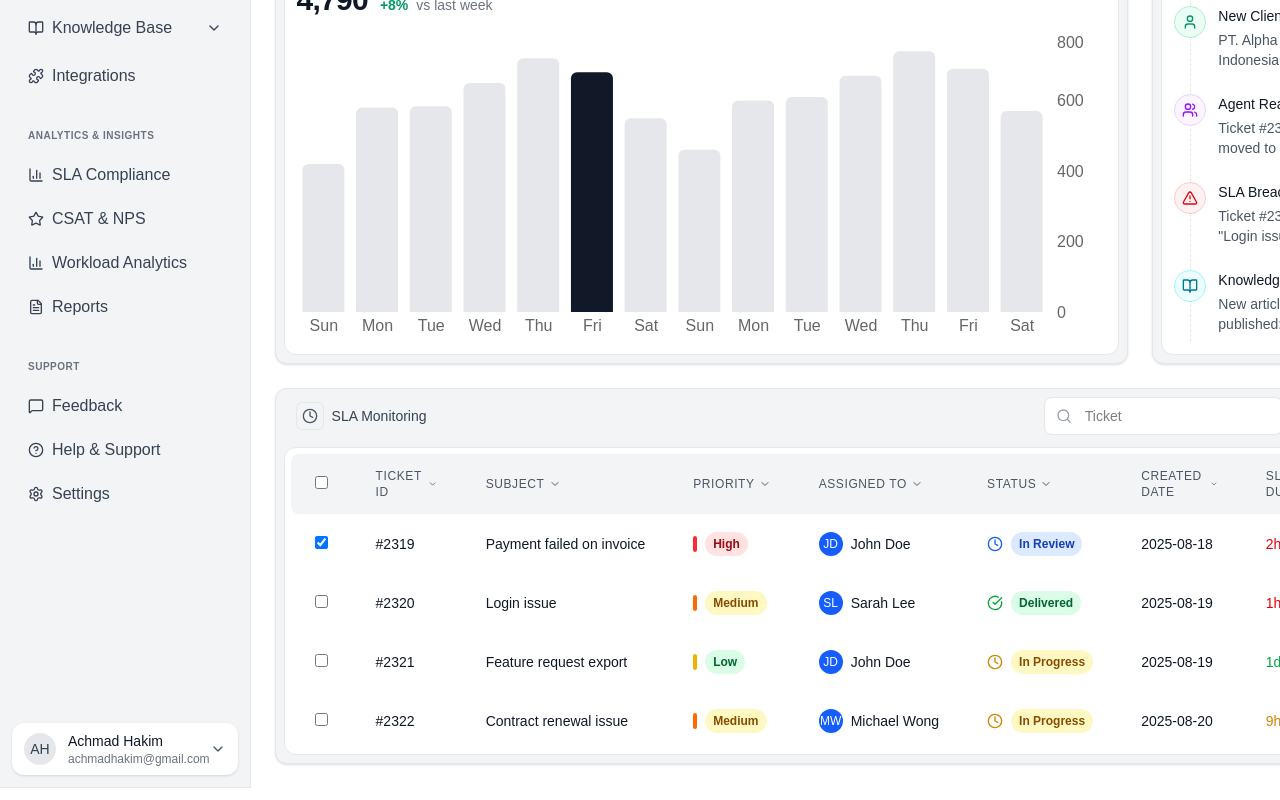
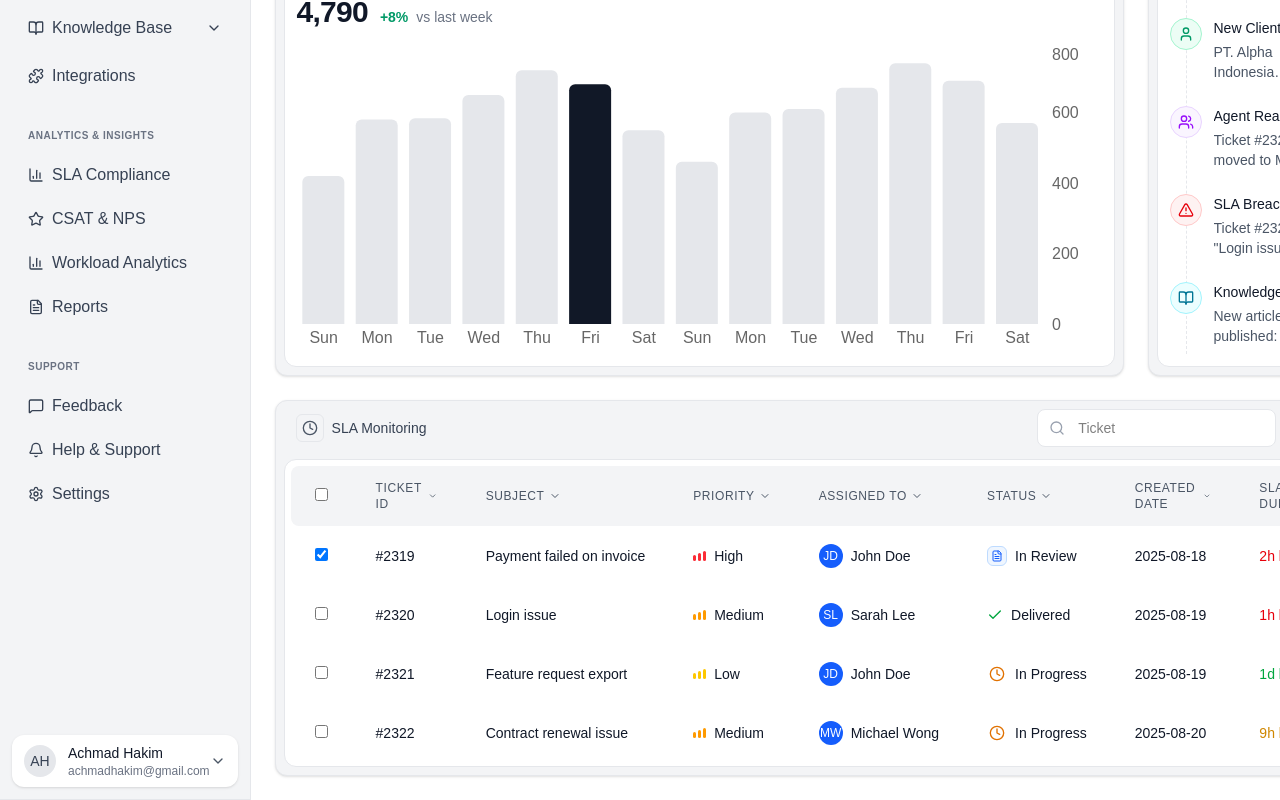
Before and after one commit to Mikdad-mk/analyitics-page, a Next.js app: page / in a window 1280 px wide. Shown: the part 460-1260 px from the top of the page. Built offline with nearby package versions, Linux system fonts and the light colour scheme; a web font is replaced by a local one.

Commit message:
layout updated

```diff
--- a/src/app/page.tsx
+++ b/src/app/page.tsx
@@ -15,7 +15,9 @@ import {
   Clock,
   AlertTriangle,
   CheckCircle,
+  Check,
   MoreHorizontal,
+  MoreVertical,
   Filter,
   Calendar,
   User,
@@ -149,7 +151,7 @@ export default function Dashboard() {
           <nav className="space-y-2 ">
             <h3 className="px-3 text-[10px] font-semibold text-gray-500 uppercase tracking-wider mb-2">Main Navigation</h3>
             <div className="bg-white text-gray-900 px-3 py-2 rounded-lg flex items-center space-x-2 border border-gray-200 shadow-sm cursor-pointer" onClick={() => setIsSidebarOpen(false)}>
-              <Grid3X3 className="w-4 h-4" />
+              <LayoutGrid className="w-4 h-4" />
               <span className="font-medium">Overview</span>
             </div>
 
@@ -231,7 +233,7 @@ export default function Dashboard() {
                 <span>Feedback</span>
               </div>
               <div className="px-3 py-2 text-gray-700 hover:bg-gray-50 rounded-lg cursor-pointer flex items-center space-x-2">
-                <HelpCircle className="w-4 h-4" />
+                <Bell className="w-4 h-4" />
                 <span>Help & Support</span>
               </div>
               <div className="px-3 py-2 text-gray-700 hover:bg-gray-50 rounded-lg cursor-pointer flex items-center space-x-2">
@@ -274,14 +276,14 @@ export default function Dashboard() {
                 <PanelLeft className="w-4 h-4" />
               </button>
               <button className="p-2 hover:bg-gray-100 rounded-lg text-gray-600">
-                <HelpCircle className="w-4 h-4" />
+                <Bell className="w-4 h-4" />
               </button>
               <button className="p-2 hover:bg-gray-100 rounded-lg text-gray-600">
-                <Bell className="w-4 h-4" />
+                <Settings className="w-4 h-4" />
               </button>
             </div>
           </div>
-          <div className="mt-2 border-t border-dashed border-gray-200" />
+          <div className="mt-5 border-t border-dashed border-gray-200" />
           {/* Bottom row: title + controls */}
           <div className="mt-3 flex flex-col sm:flex-row sm:items-center sm:justify-between gap-2">
             <div>
@@ -295,7 +297,7 @@ export default function Dashboard() {
                 <ChevronDown className="w-4 h-4 text-gray-500" />
               </button>
               <button className="p-2 hover:bg-gray-100 rounded-lg text-gray-600">
-                <MoreHorizontal className="w-4 h-4" />
+                <MoreVertical className="w-4 h-4" />
               </button>
             </div>
           </div>
@@ -557,19 +559,25 @@ export default function Dashboard() {
                       <td className="px-3 sm:px-6 py-3 sm:py-4 whitespace-nowrap text-xs sm:text-sm font-medium text-gray-900">{ticket.id}</td>
                       <td className="px-3 sm:px-6 py-3 sm:py-4 whitespace-nowrap text-xs sm:text-sm text-gray-900">{ticket.subject}</td>
                       <td className="px-3 sm:px-6 py-3 sm:py-4 whitespace-nowrap">
-                        <div className="flex items-center space-x-1 sm:space-x-2">
-                          <div className={`w-1 h-3 sm:h-4 rounded ${
-                            ticket.priority === 'High' ? 'bg-red-500' :
-                            ticket.priority === 'Medium' ? 'bg-orange-500' :
-                            'bg-yellow-500'
-                          }`}></div>
-                          <span className={`inline-flex px-1.5 sm:px-2 py-0.5 sm:py-1 text-xs font-semibold rounded-full ${
-                            ticket.priority === 'High' ? 'bg-red-100 text-red-800' :
-                            ticket.priority === 'Medium' ? 'bg-yellow-100 text-yellow-800' :
-                            'bg-green-100 text-green-800'
-                          }`}>
-                            {ticket.priority}
-                          </span>
+                        <div className="flex items-center space-x-2">
+                          <div className="flex items-end gap-[2px]">
+                            <span className={`w-[3px] h-[6px] rounded-sm ${
+                              ticket.priority === 'High' ? 'bg-red-500' :
+                              ticket.priority === 'Medium' ? 'bg-amber-500' :
+                              'bg-yellow-400'
+                            }`}></span>
+                            <span className={`w-[3px] h-[8px] rounded-sm ${
+                              ticket.priority === 'High' ? 'bg-red-500' :
+                              ticket.priority === 'Medium' ? 'bg-amber-500' :
+                              'bg-yellow-400'
+                            }`}></span>
+                            <span className={`w-[3px] h-[10px] rounded-sm ${
+                              ticket.priority === 'High' ? 'bg-red-500' :
+                              ticket.priority === 'Medium' ? 'bg-amber-500' :
+                              'bg-yellow-400'
+                            }`}></span>
+                          </div>
+                          <span className="text-xs sm:text-sm text-gray-900">{ticket.priority}</span>
                         </div>
                       </td>
                       <td className="px-3 sm:px-6 py-3 sm:py-4 whitespace-nowrap">
@@ -581,17 +589,21 @@ export default function Dashboard() {
                         </div>
                       </td>
                       <td className="px-3 sm:px-6 py-3 sm:py-4 whitespace-nowrap">
-                        <div className="flex items-center space-x-1 sm:space-x-2">
-                          {ticket.status === 'In Review' && <Clock className="w-3 h-3 sm:w-4 sm:h-4 text-blue-600" />}
-                          {ticket.status === 'Delivered' && <CheckCircle className="w-3 h-3 sm:w-4 sm:h-4 text-green-600" />}
-                          {ticket.status === 'In Progress' && <Clock className="w-3 h-3 sm:w-4 sm:h-4 text-yellow-600" />}
-                          <span className={`inline-flex px-1.5 sm:px-2 py-0.5 sm:py-1 text-xs font-semibold rounded-full ${
-                            ticket.status === 'In Review' ? 'bg-blue-100 text-blue-800' :
-                            ticket.status === 'Delivered' ? 'bg-green-100 text-green-800' :
-                            'bg-yellow-100 text-yellow-800'
-                          }`}>
-                            {ticket.status}
-                          </span>
+                        <div className="flex items-center space-x-2">
+                          {ticket.status === 'In Review' && (
+                            <span className="inline-flex items-center justify-center w-5 h-5 rounded-md border border-blue-200 bg-blue-50">
+                              <FileText className="w-3 h-3 text-blue-600" />
+                            </span>
+                          )}
+                          {ticket.status === 'Delivered' && (
+                            <Check className="w-4 h-4 text-green-600" />
+                          )}
+                          {ticket.status === 'In Progress' && (
+                            <span className="inline-flex items-center justify-center w-5 h-5 rounded-full   ">
+                              <Clock className="w-4 h-4 text-amber-600" />
+                            </span>
+                          )}
+                          <span className="text-xs sm:text-sm text-gray-900">{ticket.status}</span>
                         </div>
                       </td>
                       <td className="px-3 sm:px-6 py-3 sm:py-4 whitespace-nowrap text-xs sm:text-sm text-gray-900">{ticket.createdDate}</td>
```
